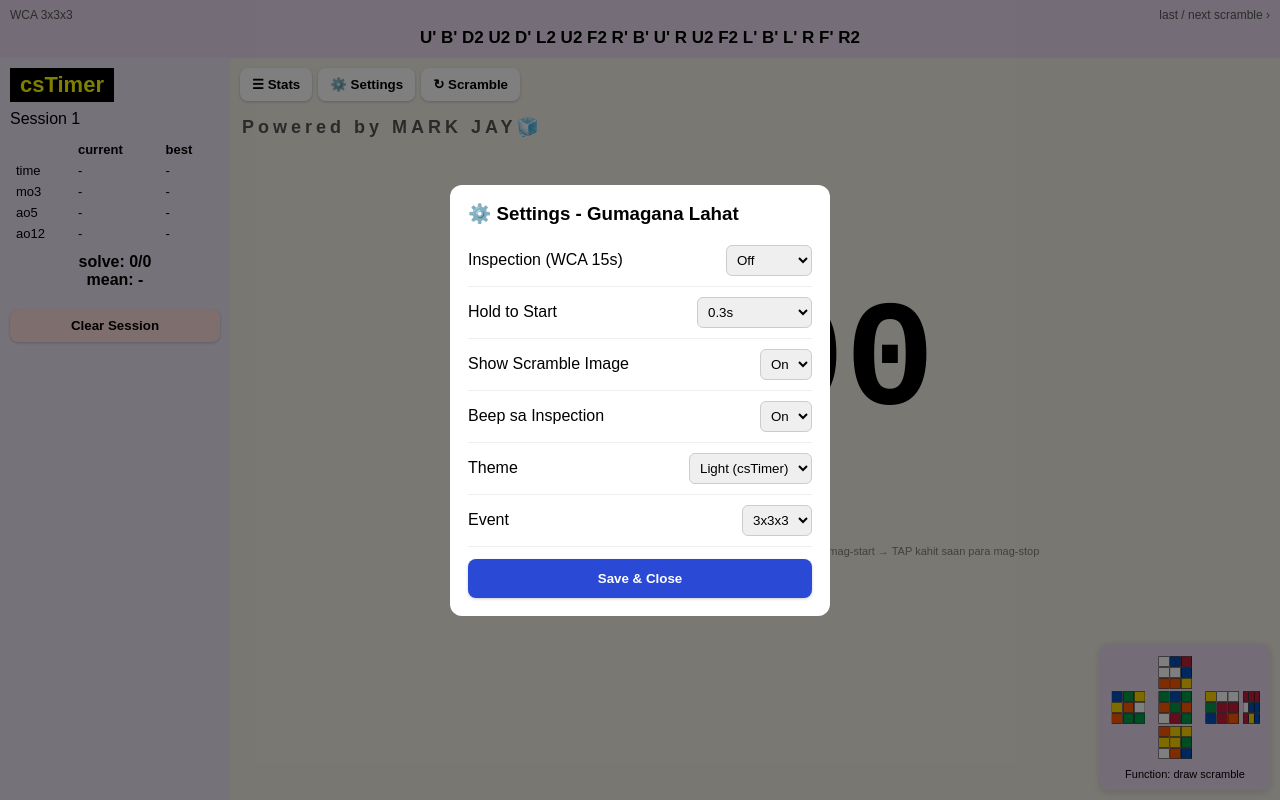
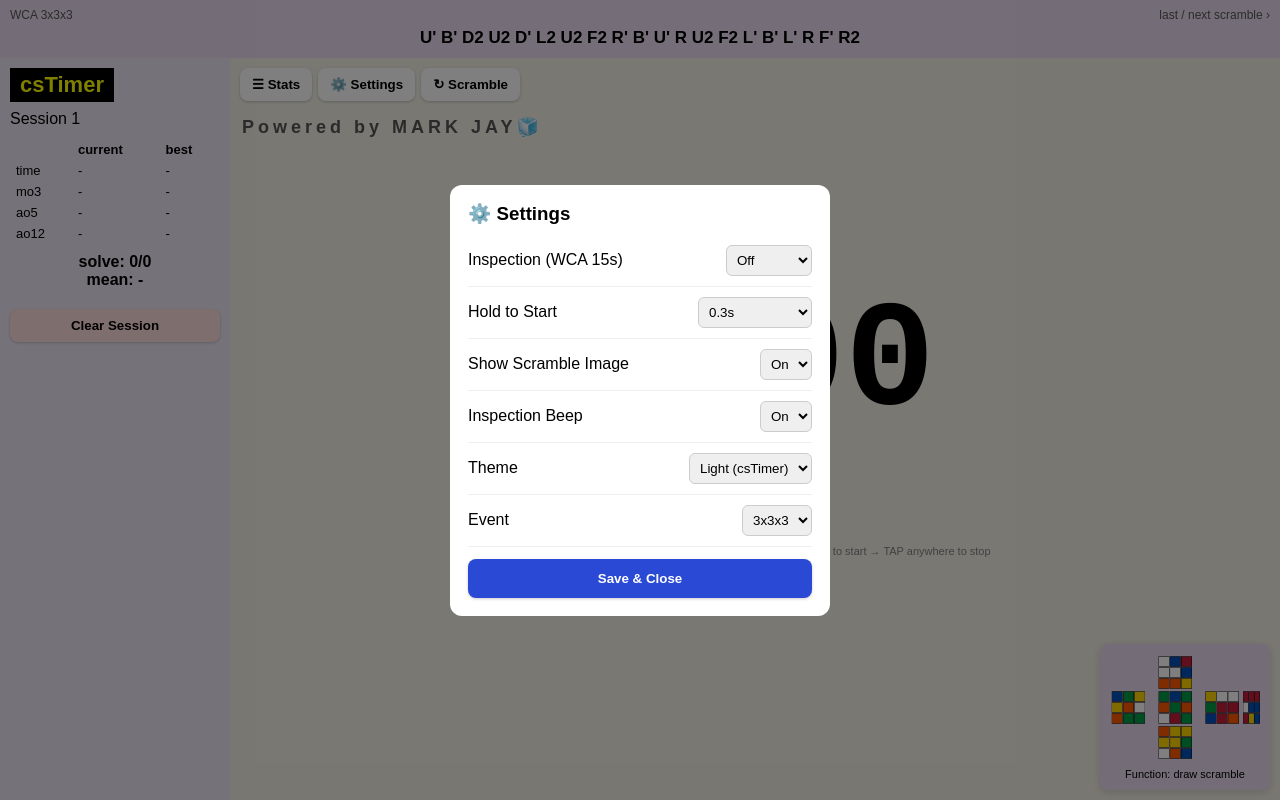
Before and after one commit to MJ101225/CubeTimer, a plain HTML site: page index.html in a window 1280 px wide. Both pictures are taken after a click on the button "⚙️ Settings". Drawn offline with Linux system fonts and the light colour scheme.

```diff
--- a/index.html
+++ b/index.html
@@ -1,5 +1,5 @@
 <!DOCTYPE html>
-<html lang="tl">
+<html lang="en">
 <head>
 <meta charset="UTF-8">
 <meta name="viewport" content="width=device-width, initial-scale=1.0, maximum-scale=1.0, user-scalable=no">
@@ -27,7 +27,6 @@
   #diff{color:green; font-size:18px; height:22px}
   .ao{font-size:clamp(22px, 6vw, 32px); color:#2A4AD6}
   .hint{font-size:11px; color:gray; margin-top:10px; text-align:center}
-  /* INILIPAT KO LANG DITO - SA BABA NG 3 BUTTONS, SA KALIWA */
   .myname{position:absolute; top:58px; left:12px; font-size:18px; font-weight:bold; letter-spacing:4px; color:#555; text-align:left; z-index:5;}
   #cubeBox{background:#EADCF0; padding:10px; border-radius:8px; position:absolute; right:10px; bottom:10px; text-align:center; box-shadow:0 2px 8px rgba(0,0,0,.15); z-index:10}
   #cubeBox canvas{width:150px; height:110px}
@@ -76,7 +75,7 @@
     <div id="diff"></div>
     <div class="ao" id="ao5Big">ao5: -</div>
     <div class="ao" id="ao12Big">ao12: -</div>
-    <div class="hint">HOLD kahit saan sa screen para mag-READY (green) → BITAWAN para mag-start → TAP kahit saan para mag-stop<br>PC: Hold SPACE</div>
+    <div class="hint">HOLD anywhere on the screen to READY (green) → RELEASE to start → TAP anywhere to stop<br>PC: Hold SPACE</div>
     <div id="cubeBox">
       <canvas id="cubeCanvas" width="300" height="220"></canvas>
       <div style="font-size:11px">Function: draw scramble</div>
@@ -86,11 +85,11 @@
 
 <div class="modal" id="settingsModal">
   <div class="card">
-    <h3>⚙️ Settings - Gumagana Lahat</h3>
+    <h3>⚙️ Settings</h3>
     <div class="row"><span>Inspection (WCA 15s)</span><select id="setInspection"><option value="0">Off</option><option value="1">On - 15s</option></select></div>
-    <div class="row"><span>Hold to Start</span><select id="setHold"><option value="0">Off (Tap lang)</option><option value="300" selected>0.3s</option><option value="500">0.5s</option><option value="1000">1s</option></select></div>
+    <div class="row"><span>Hold to Start</span><select id="setHold"><option value="0">Off (Tap only)</option><option value="300" selected>0.3s</option><option value="500">0.5s</option><option value="1000">1s</option></select></div>
     <div class="row"><span>Show Scramble Image</span><select id="setShowCube"><option value="1">On</option><option value="0">Off</option></select></div>
-    <div class="row"><span>Beep sa Inspection</span><select id="setBeep"><option value="1">On</option><option value="0">Off</option></select></div>
+    <div class="row"><span>Inspection Beep</span><select id="setBeep"><option value="1">On</option><option value="0">Off</option></select></div>
     <div class="row"><span>Theme</span><select id="setTheme"><option value="light">Light (csTimer)</option><option value="dark">Dark</option></select></div>
     <div class="row"><span>Event</span><select id="setEvent"><option>3x3x3</option><option>2x2x2</option><option>4x4x4</option></select></div>
     <button onclick="closeSettings()" style="width:100%; background:#2A4AD6; color:#fff; margin-top:12px; padding:12px">Save & Close</button>
```
